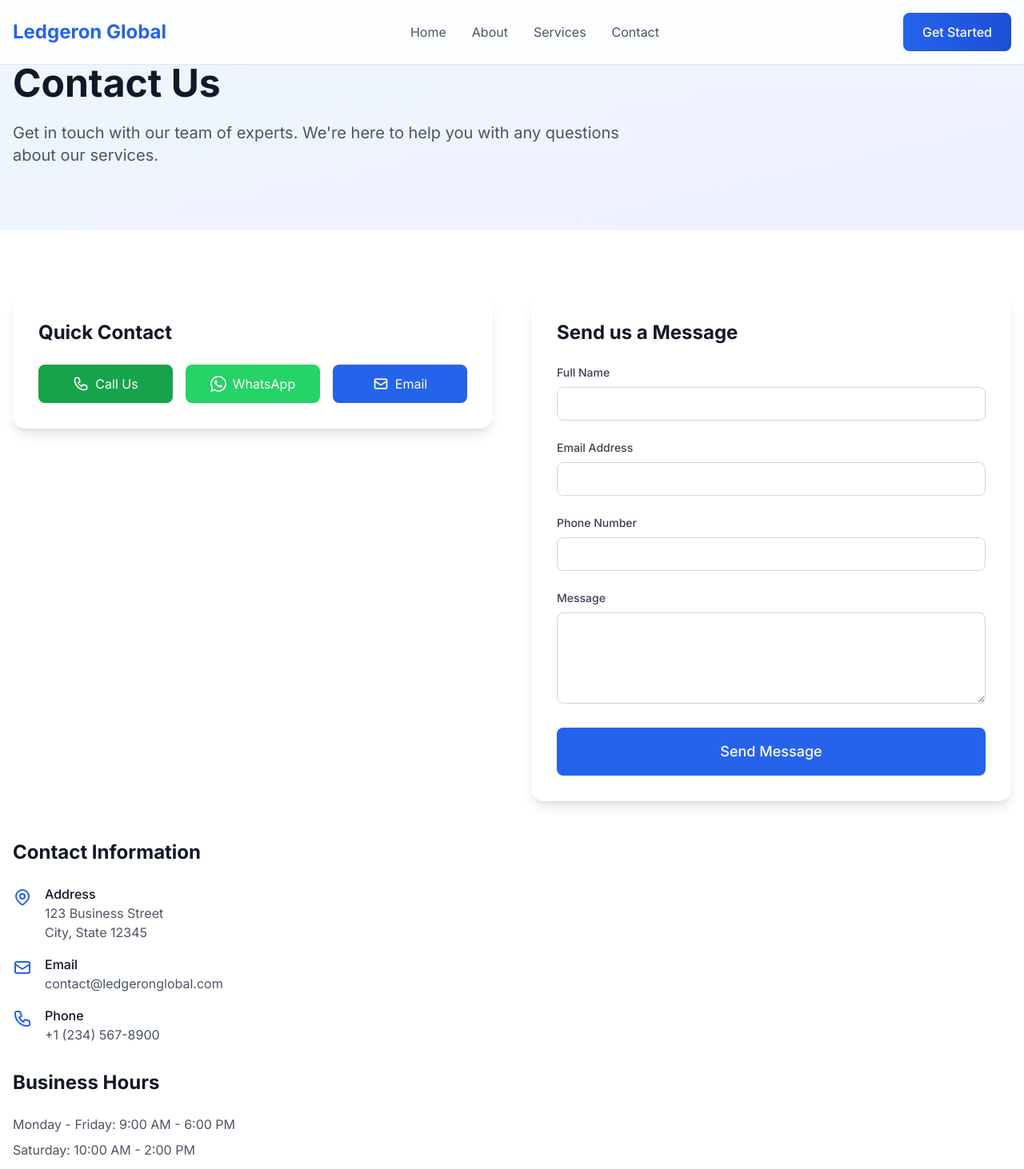
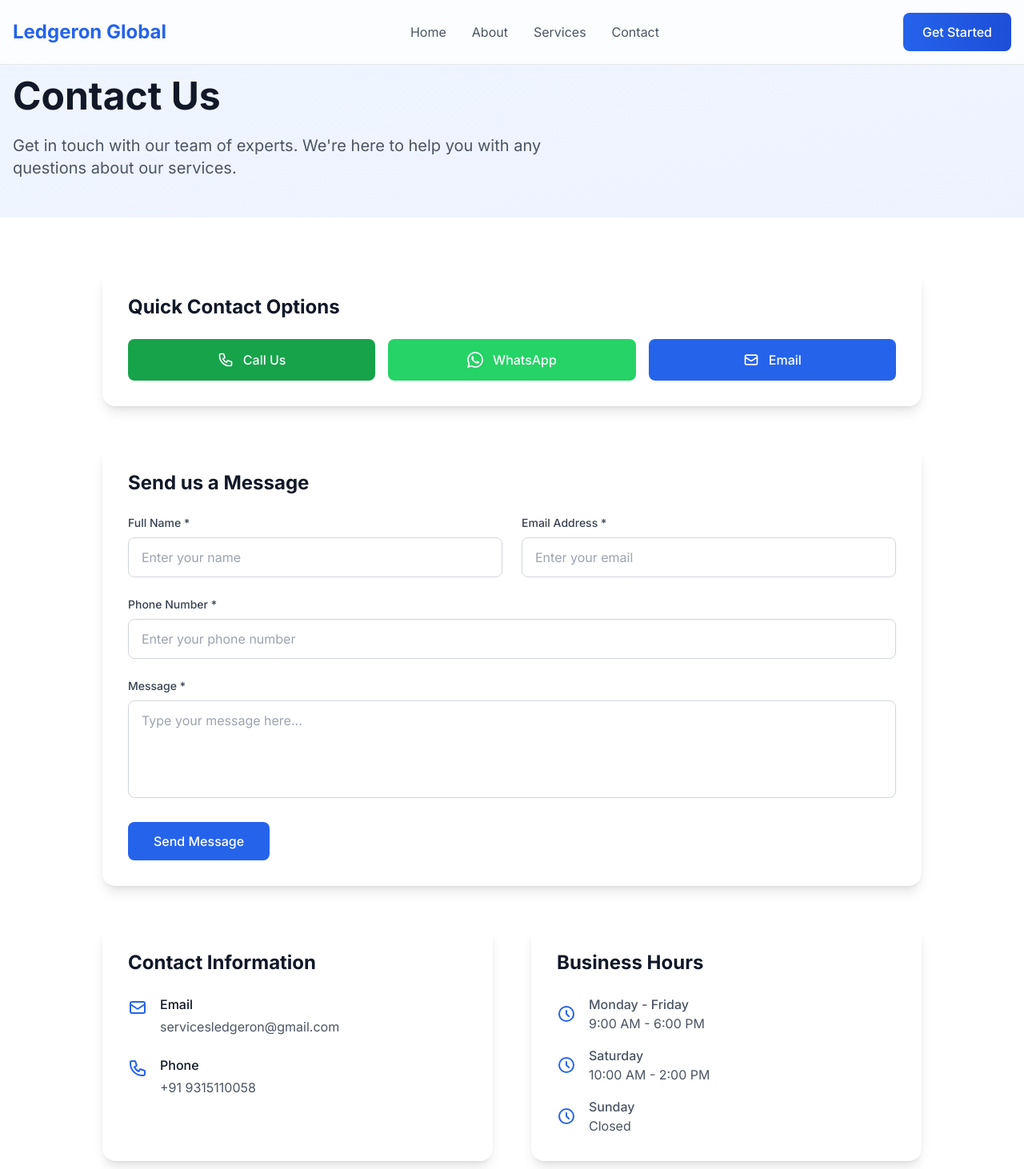
Before and after one commit to Divyansh0702/Project-Ledgeron-Global, a Next.js app in the folder ledgeron-global/: page /contact in a window 1280 px wide. Shown: the top 1462 px of the page at 80% size. Built offline with nearby package versions, Linux system fonts and the light colour scheme.

Commit message:
improved contact page

```diff
--- a/ledgeron-global/src/app/contact/page.tsx
+++ b/ledgeron-global/src/app/contact/page.tsx
@@ -69,12 +69,12 @@ export default function ContactPage() {
   return (
     <main className="flex min-h-screen flex-col bg-white dark:bg-gray-900">
       {/* Hero Section */}
-      <section className="py-20 bg-gradient-to-br from-blue-50 to-indigo-50 dark:from-gray-800 dark:to-gray-900">
+      <section className="pt-24 pb-12 bg-gradient-to-br from-blue-50 to-indigo-50 dark:from-gray-800 dark:to-gray-900">
         <div className="container mx-auto px-4">
-          <h1 className="text-5xl font-bold text-gray-900 dark:text-white mb-6">
+          <h1 className="text-4xl md:text-5xl font-bold text-gray-900 dark:text-white mb-6">
             Contact Us
           </h1>
-          <p className="text-xl text-gray-600 dark:text-gray-300 max-w-3xl">
+          <p className="text-lg md:text-xl text-gray-600 dark:text-gray-300 max-w-2xl">
             Get in touch with our team of experts. We're here to help you with any
             questions about our services.
           </p>
@@ -82,22 +82,22 @@ export default function ContactPage() {
       </section>
 
       {/* Contact Section */}
-      <section className="py-20">
+      <section className="py-16">
         <div className="container mx-auto px-4">
-          <div className="grid lg:grid-cols-2 gap-12 items-start">
+          <div className="max-w-5xl mx-auto">
             {/* Quick Contact Options */}
-            <div className="bg-white dark:bg-gray-800 rounded-2xl p-8 shadow-lg mb-8">
-              <h2 className="text-2xl font-bold text-gray-900 dark:text-white mb-6">
-                Quick Contact
+            <div className="bg-white dark:bg-gray-800 rounded-2xl p-6 md:p-8 shadow-lg mb-12">
+              <h2 className="text-xl md:text-2xl font-bold text-gray-900 dark:text-white mb-6">
+                Quick Contact Options
               </h2>
-              <div className="grid grid-cols-1 md:grid-cols-3 gap-4">
+              <div className="grid grid-cols-1 sm:grid-cols-3 gap-4">
                 {/* Call Button */}
                 <a
                   href="tel:+919315110058"
-                  className="flex items-center justify-center gap-2 px-6 py-3 bg-green-600 hover:bg-green-700 text-white rounded-lg transition-colors"
+                  className="flex items-center justify-center gap-3 px-4 py-3.5 bg-green-600 hover:bg-green-700 text-white rounded-lg transition-all duration-200 hover:shadow-lg"
                 >
                   <svg
-                    className="w-5 h-5"
+                    className="w-5 h-5 flex-shrink-0"
                     fill="none"
                     stroke="currentColor"
                     viewBox="0 0 24 24"
@@ -109,7 +109,7 @@ export default function ContactPage() {
                       d="M3 5a2 2 0 012-2h3.28a1 1 0 01.948.684l1.498 4.493a1 1 0 01-.502 1.21l-2.257 1.13a11.042 11.042 0 005.516 5.516l1.13-2.257a1 1 0 011.21-.502l4.493 1.498a1 1 0 01.684.949V19a2 2 0 01-2 2h-1C9.716 21 3 14.284 3 6V5z"
                     />
                   </svg>
-                  <span>Call Us</span>
+                  <span className="font-medium">Call Us</span>
                 </a>
 
                 {/* WhatsApp Button */}
@@ -117,25 +117,25 @@ export default function ContactPage() {
                   href="https://wa.me/919315110058"
                   target="_blank"
                   rel="noopener noreferrer"
-                  className="flex items-center justify-center gap-2 px-6 py-3 bg-[#25D366] hover:bg-[#20BD5C] text-white rounded-lg transition-colors"
+                  className="flex items-center justify-center gap-3 px-4 py-3.5 bg-[#25D366] hover:bg-[#20BD5C] text-white rounded-lg transition-all duration-200 hover:shadow-lg"
                 >
                   <svg
-                    className="w-5 h-5"
+                    className="w-5 h-5 flex-shrink-0"
                     fill="currentColor"
                     viewBox="0 0 24 24"
                   >
                     <path d="M17.472 14.382c-.297-.149-1.758-.867-2.03-.967-.273-.099-.471-.148-.67.15-.197.297-.767.966-.94 1.164-.173.199-.347.223-.644.075-.297-.15-1.255-.463-2.39-1.475-.883-.788-1.48-1.761-1.653-2.059-.173-.297-.018-.458.13-.606.134-.133.298-.347.446-.52.149-.174.198-.298.298-.497.099-.198.05-.371-.025-.52-.075-.149-.669-1.612-.916-2.207-.242-.579-.487-.5-.669-.51-.173-.008-.371-.01-.57-.01-.198 0-.52.074-.792.372-.272.297-1.04 1.016-1.04 2.479 0 1.462 1.065 2.875 1.213 3.074.149.198 2.096 3.2 5.077 4.487.709.306 1.262.489 1.694.625.712.227 1.36.195 1.871.118.571-.085 1.758-.719 2.006-1.413.248-.694.248-1.289.173-1.413-.074-.124-.272-.198-.57-.347m-5.421 7.403h-.004a9.87 9.87 0 01-5.031-1.378l-.361-.214-3.741.982.998-3.648-.235-.374a9.86 9.86 0 01-1.51-5.26c.001-5.45 4.436-9.884 9.888-9.884 2.64 0 5.122 1.03 6.988 2.898a9.825 9.825 0 012.893 6.994c-.003 5.45-4.437 9.884-9.885 9.884m8.413-18.297A11.815 11.815 0 0012.05 0C5.495 0 .16 5.335.157 11.892c0 2.096.547 4.142 1.588 5.945L.057 24l6.305-1.654a11.882 11.882 0 005.683 1.448h.005c6.554 0 11.89-5.335 11.893-11.893a11.821 11.821 0 00-3.48-8.413z"/>
                   </svg>
-                  <span>WhatsApp</span>
+                  <span className="font-medium">WhatsApp</span>
                 </a>
 
                 {/* Email Button */}
                 <a
                   href="mailto:servicesledgeron@gmail.com"
-                  className="flex items-center justify-center gap-2 px-6 py-3 bg-blue-600 hover:bg-blue-700 text-white rounded-lg transition-colors"
+                  className="flex items-center justify-center gap-3 px-4 py-3.5 bg-blue-600 hover:bg-blue-700 text-white rounded-lg transition-all duration-200 hover:shadow-lg"
                 >
                   <svg
-                    className="w-5 h-5"
+                    className="w-5 h-5 flex-shrink-0"
                     fill="none"
                     stroke="currentColor"
                     viewBox="0 0 24 24"
@@ -147,23 +147,24 @@ export default function ContactPage() {
                       d="M3 8l7.89 5.26a2 2 0 002.22 0L21 8M5 19h14a2 2 0 002-2V7a2 2 0 00-2-2H5a2 2 0 00-2 2v10a2 2 0 002 2z"
                     />
                   </svg>
-                  <span>Email</span>
+                  <span className="font-medium">Email</span>
                 </a>
               </div>
             </div>
 
             {/* Contact Form */}
-            <div className="bg-white dark:bg-gray-800 rounded-2xl p-8 shadow-lg">
-              <h2 className="text-2xl font-bold text-gray-900 dark:text-white mb-6">
+            <div className="bg-white dark:bg-gray-800 rounded-2xl p-6 md:p-8 shadow-lg">
+              <h2 className="text-xl md:text-2xl font-bold text-gray-900 dark:text-white mb-6">
                 Send us a Message
               </h2>
               <form onSubmit={handleSubmit} className="space-y-6">
+                <div className="grid grid-cols-1 md:grid-cols-2 gap-6">
                   <div>
                     <label
                       htmlFor="name"
                       className="block text-sm font-medium text-gray-700 dark:text-gray-300 mb-2"
                     >
-                    Full Name
+                      Full Name *
                     </label>
                     <input
                       type="text"
@@ -172,7 +173,8 @@ export default function ContactPage() {
                       value={formData.name}
                       onChange={handleChange}
                       required
-                    className="w-full px-4 py-2 rounded-lg border border-gray-300 dark:border-gray-600 bg-white dark:bg-gray-700 text-gray-900 dark:text-white focus:ring-2 focus:ring-blue-500 focus:border-transparent"
+                      className="w-full px-4 py-3 rounded-lg border border-gray-300 dark:border-gray-600 bg-white dark:bg-gray-700 text-gray-900 dark:text-white focus:ring-2 focus:ring-blue-500 focus:border-transparent transition-colors"
+                      placeholder="Enter your name"
                     />
                   </div>
                   <div>
@@ -180,7 +182,7 @@ export default function ContactPage() {
                       htmlFor="email"
                       className="block text-sm font-medium text-gray-700 dark:text-gray-300 mb-2"
                     >
-                    Email Address
+                      Email Address *
                     </label>
                     <input
                       type="email"
@@ -189,15 +191,17 @@ export default function ContactPage() {
                       value={formData.email}
                       onChange={handleChange}
                       required
-                    className="w-full px-4 py-2 rounded-lg border border-gray-300 dark:border-gray-600 bg-white dark:bg-gray-700 text-gray-900 dark:text-white focus:ring-2 focus:ring-blue-500 focus:border-transparent"
+                      className="w-full px-4 py-3 rounded-lg border border-gray-300 dark:border-gray-600 bg-white dark:bg-gray-700 text-gray-900 dark:text-white focus:ring-2 focus:ring-blue-500 focus:border-transparent transition-colors"
+                      placeholder="Enter your email"
                     />
+                  </div>
                 </div>
                 <div>
                   <label
                     htmlFor="phone"
                     className="block text-sm font-medium text-gray-700 dark:text-gray-300 mb-2"
                   >
-                    Phone Number
+                    Phone Number *
                   </label>
                   <input
                     type="tel"
@@ -205,7 +209,9 @@ export default function ContactPage() {
                     name="phone"
                     value={formData.phone}
                     onChange={handleChange}
-                    className="w-full px-4 py-2 rounded-lg border border-gray-300 dark:border-gray-600 bg-white dark:bg-gray-700 text-gray-900 dark:text-white focus:ring-2 focus:ring-blue-500 focus:border-transparent"
+                    required
+                    className="w-full px-4 py-3 rounded-lg border border-gray-300 dark:border-gray-600 bg-white dark:bg-gray-700 text-gray-900 dark:text-white focus:ring-2 focus:ring-blue-500 focus:border-transparent transition-colors"
+                    placeholder="Enter your phone number"
                   />
                 </div>
                 <div>
@@ -213,7 +219,7 @@ export default function ContactPage() {
                     htmlFor="message"
                     className="block text-sm font-medium text-gray-700 dark:text-gray-300 mb-2"
                   >
-                    Message
+                    Message *
                   </label>
                   <textarea
                     id="message"
@@ -222,20 +228,21 @@ export default function ContactPage() {
                     onChange={handleChange}
                     required
                     rows={4}
-                    className="w-full px-4 py-2 rounded-lg border border-gray-300 dark:border-gray-600 bg-white dark:bg-gray-700 text-gray-900 dark:text-white focus:ring-2 focus:ring-blue-500 focus:border-transparent"
+                    className="w-full px-4 py-3 rounded-lg border border-gray-300 dark:border-gray-600 bg-white dark:bg-gray-700 text-gray-900 dark:text-white focus:ring-2 focus:ring-blue-500 focus:border-transparent transition-colors resize-none"
+                    placeholder="Type your message here..."
                   />
                 </div>
                 <Button
                   type="submit"
                   variant="primary"
-                  className="w-full text-lg py-4 relative"
+                  className="w-full md:w-auto px-8 py-3 text-base font-medium relative"
                   disabled={status === 'submitting'}
                 >
                   {status === 'submitting' ? (
                     <>
                       <span className="opacity-0">Send Message</span>
                       <div className="absolute inset-0 flex items-center justify-center">
-                        <div className="w-6 h-6 border-2 border-white border-t-transparent rounded-full animate-spin"></div>
+                        <div className="w-5 h-5 border-2 border-white border-t-transparent rounded-full animate-spin"></div>
                       </div>
                     </>
                   ) : (
@@ -245,10 +252,10 @@ export default function ContactPage() {
 
                 {/* Form Status Messages */}
                 {status === 'success' && (
-                  <div className="mt-4 p-4 bg-green-50 dark:bg-green-900/20 text-green-600 dark:text-green-400 rounded-lg">
+                  <div className="mt-4 p-4 bg-green-50 dark:bg-green-900/20 text-green-600 dark:text-green-400 rounded-lg animate-fadeIn">
                     <div className="flex items-center gap-2">
                       <svg
-                        className="w-5 h-5"
+                        className="w-5 h-5 flex-shrink-0"
                         fill="none"
                         stroke="currentColor"
                         viewBox="0 0 24 24"
@@ -260,16 +267,16 @@ export default function ContactPage() {
                           d="M5 13l4 4L19 7"
                         />
                       </svg>
-                      <p>Message sent successfully! We'll get back to you soon.</p>
+                      <p className="text-sm">Message sent successfully! We'll get back to you soon.</p>
                     </div>
                   </div>
                 )}
 
                 {status === 'error' && (
-                  <div className="mt-4 p-4 bg-red-50 dark:bg-red-900/20 text-red-600 dark:text-red-400 rounded-lg">
+                  <div className="mt-4 p-4 bg-red-50 dark:bg-red-900/20 text-red-600 dark:text-red-400 rounded-lg animate-fadeIn">
                     <div className="flex items-center gap-2">
                       <svg
-                        className="w-5 h-5"
+                        className="w-5 h-5 flex-shrink-0"
                         fill="none"
                         stroke="currentColor"
                         viewBox="0 0 24 24"
@@ -281,7 +288,7 @@ export default function ContactPage() {
                           d="M12 8v4m0 4h.01M21 12a9 9 0 11-18 0 9 9 0 0118 0z"
                         />
                       </svg>
-                      <p>{errorMessage || 'Failed to send message. Please try again.'}</p>
+                      <p className="text-sm">{errorMessage}</p>
                     </div>
                   </div>
                 )}
@@ -289,46 +296,15 @@ export default function ContactPage() {
             </div>
 
             {/* Contact Information */}
-            <div className="space-y-8">
-              <div>
-                <h2 className="text-2xl font-bold text-gray-900 dark:text-white mb-6">
+            <div className="mt-12 grid grid-cols-1 md:grid-cols-2 gap-12">
+              <div className="bg-white dark:bg-gray-800 rounded-2xl p-6 md:p-8 shadow-lg">
+                <h2 className="text-xl md:text-2xl font-bold text-gray-900 dark:text-white mb-6">
                   Contact Information
                 </h2>
-                <div className="space-y-4">
+                <div className="space-y-6">
                   <div className="flex items-start gap-4">
                     <svg
-                      className="w-6 h-6 text-blue-600 dark:text-blue-400 mt-1"
-                      fill="none"
-                      stroke="currentColor"
-                      viewBox="0 0 24 24"
-                    >
-                      <path
-                        strokeLinecap="round"
-                        strokeLinejoin="round"
-                        strokeWidth={2}
-                        d="M17.657 16.657L13.414 20.9a1.998 1.998 0 01-2.827 0l-4.244-4.243a8 8 0 1111.314 0z"
-                      />
-                      <path
-                        strokeLinecap="round"
-                        strokeLinejoin="round"
-                        strokeWidth={2}
-                        d="M15 11a3 3 0 11-6 0 3 3 0 016 0z"
-                      />
-                    </svg>
-                    <div>
-                      <h3 className="font-medium text-gray-900 dark:text-white">
-                        Address
-                      </h3>
-                      <p className="text-gray-600 dark:text-gray-300">
-                        123 Business Street
-                        <br />
-                        City, State 12345
-                      </p>
-                    </div>
-                  </div>
-                  <div className="flex items-start gap-4">
-                    <svg
-                      className="w-6 h-6 text-blue-600 dark:text-blue-400 mt-1"
+                      className="w-6 h-6 text-blue-600 dark:text-blue-400 mt-1 flex-shrink-0"
                       fill="none"
                       stroke="currentColor"
                       viewBox="0 0 24 24"
@@ -341,17 +317,20 @@ export default function ContactPage() {
                       />
                     </svg>
                     <div>
-                      <h3 className="font-medium text-gray-900 dark:text-white">
+                      <h3 className="font-medium text-gray-900 dark:text-white mb-1">
                         Email
                       </h3>
-                      <p className="text-gray-600 dark:text-gray-300">
-                        contact@ledgeronglobal.com
-                      </p>
+                      <a
+                        href="mailto:servicesledgeron@gmail.com"
+                        className="text-gray-600 dark:text-gray-300 hover:text-blue-600 dark:hover:text-blue-400 transition-colors"
+                      >
+                        servicesledgeron@gmail.com
+                      </a>
                     </div>
                   </div>
                   <div className="flex items-start gap-4">
                     <svg
-                      className="w-6 h-6 text-blue-600 dark:text-blue-400 mt-1"
+                      className="w-6 h-6 text-blue-600 dark:text-blue-400 mt-1 flex-shrink-0"
                       fill="none"
                       stroke="currentColor"
                       viewBox="0 0 24 24"
@@ -364,25 +343,82 @@ export default function ContactPage() {
                       />
                     </svg>
                     <div>
-                      <h3 className="font-medium text-gray-900 dark:text-white">
+                      <h3 className="font-medium text-gray-900 dark:text-white mb-1">
                         Phone
                       </h3>
-                      <p className="text-gray-600 dark:text-gray-300">
-                        +1 (234) 567-8900
-                      </p>
+                      <a
+                        href="tel:+919315110058"
+                        className="text-gray-600 dark:text-gray-300 hover:text-blue-600 dark:hover:text-blue-400 transition-colors"
+                      >
+                        +91 9315110058
+                      </a>
                     </div>
                   </div>
                 </div>
               </div>
 
-              <div>
-                <h2 className="text-2xl font-bold text-gray-900 dark:text-white mb-6">
+              <div className="bg-white dark:bg-gray-800 rounded-2xl p-6 md:p-8 shadow-lg">
+                <h2 className="text-xl md:text-2xl font-bold text-gray-900 dark:text-white mb-6">
                   Business Hours
                 </h2>
-                <div className="space-y-2 text-gray-600 dark:text-gray-300">
-                  <p>Monday - Friday: 9:00 AM - 6:00 PM</p>
-                  <p>Saturday: 10:00 AM - 2:00 PM</p>
-                  <p>Sunday: Closed</p>
+                <div className="space-y-4">
+                  <div className="flex items-center gap-4 text-gray-600 dark:text-gray-300">
+                    <svg
+                      className="w-6 h-6 text-blue-600 dark:text-blue-400 flex-shrink-0"
+                      fill="none"
+                      stroke="currentColor"
+                      viewBox="0 0 24 24"
+                    >
+                      <path
+                        strokeLinecap="round"
+                        strokeLinejoin="round"
+                        strokeWidth={2}
+                        d="M12 8v4l3 3m6-3a9 9 0 11-18 0 9 9 0 0118 0z"
+                      />
+                    </svg>
+                    <div>
+                      <p className="font-medium">Monday - Friday</p>
+                      <p>9:00 AM - 6:00 PM</p>
+                    </div>
+                  </div>
+                  <div className="flex items-center gap-4 text-gray-600 dark:text-gray-300">
+                    <svg
+                      className="w-6 h-6 text-blue-600 dark:text-blue-400 flex-shrink-0"
+                      fill="none"
+                      stroke="currentColor"
+                      viewBox="0 0 24 24"
+                    >
+                      <path
+                        strokeLinecap="round"
+                        strokeLinejoin="round"
+                        strokeWidth={2}
+                        d="M12 8v4l3 3m6-3a9 9 0 11-18 0 9 9 0 0118 0z"
+                      />
+                    </svg>
+                    <div>
+                      <p className="font-medium">Saturday</p>
+                      <p>10:00 AM - 2:00 PM</p>
+                    </div>
+                  </div>
+                  <div className="flex items-center gap-4 text-gray-600 dark:text-gray-300">
+                    <svg
+                      className="w-6 h-6 text-blue-600 dark:text-blue-400 flex-shrink-0"
+                      fill="none"
+                      stroke="currentColor"
+                      viewBox="0 0 24 24"
+                    >
+                      <path
+                        strokeLinecap="round"
+                        strokeLinejoin="round"
+                        strokeWidth={2}
+                        d="M12 8v4l3 3m6-3a9 9 0 11-18 0 9 9 0 0118 0z"
+                      />
+                    </svg>
+                    <div>
+                      <p className="font-medium">Sunday</p>
+                      <p>Closed</p>
+                    </div>
+                  </div>
                 </div>
               </div>
             </div>
```
Also changed, not shown: ledgeron-global/src/data/submissions.json (+7 -0 lines). Lines whose indentation alone changed are shown as unchanged.
